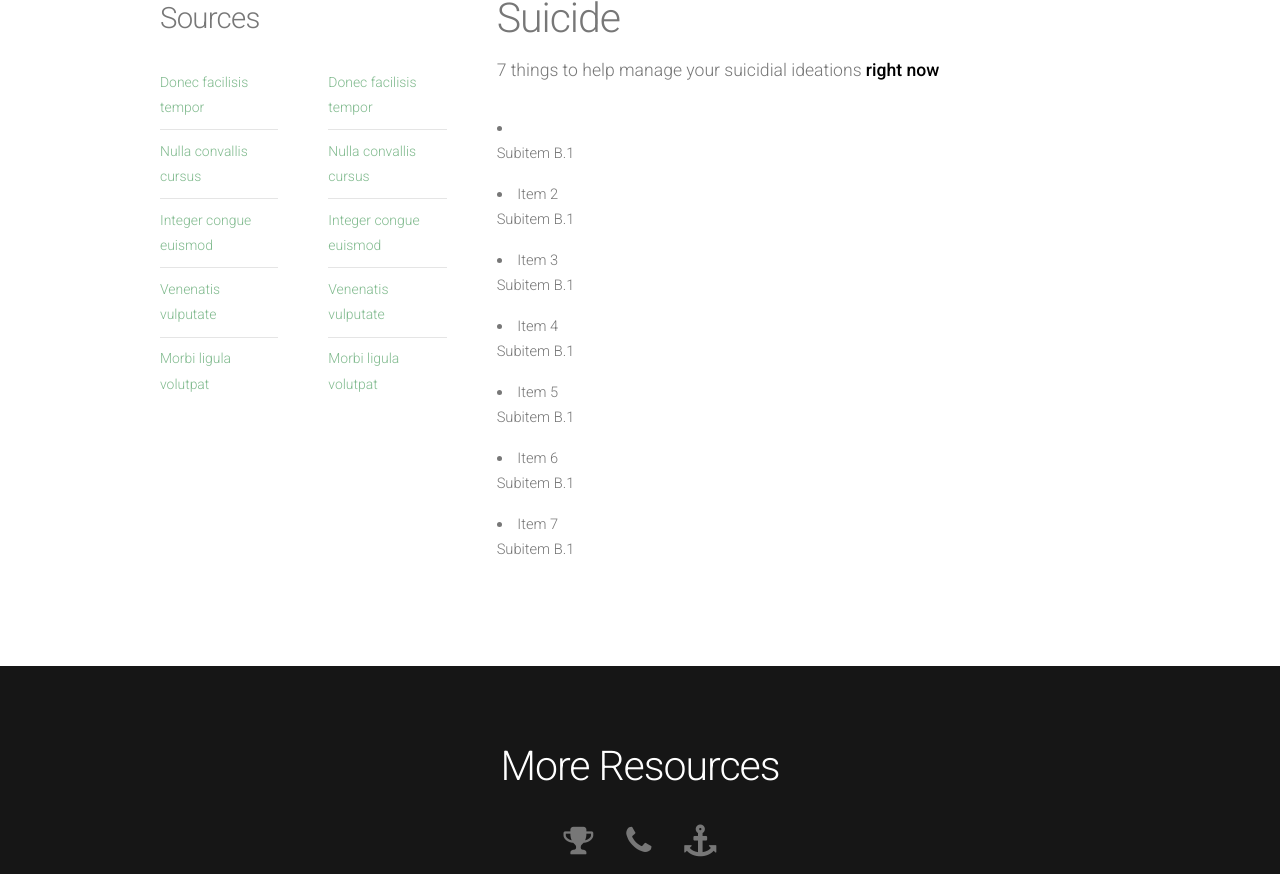
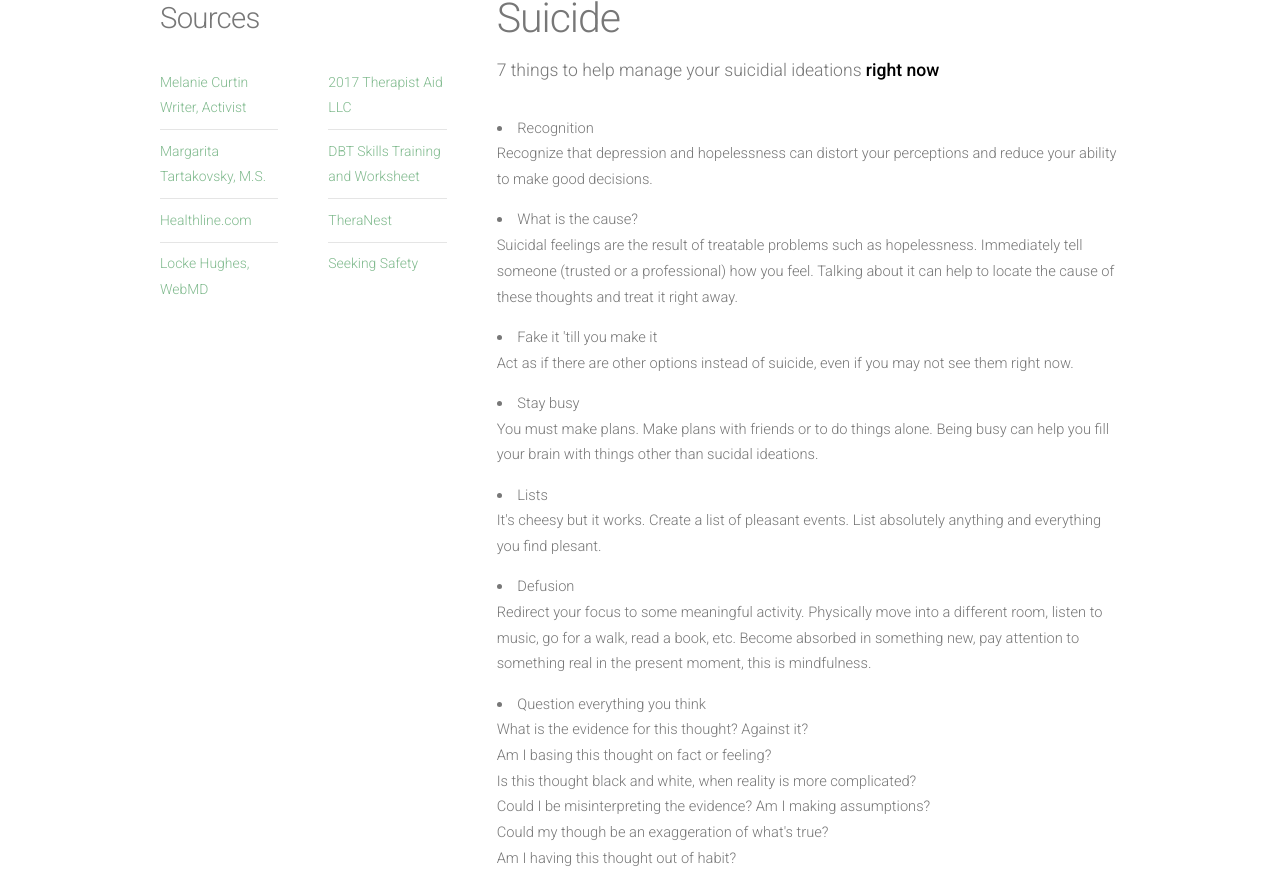
Before and after one commit to whitneymcfaddin/behavioral-health, a plain HTML site: page no-sidebar.html in a window 1280 px wide. Shown: the part 460-1334 px from the top of the page. Drawn offline with nearby package versions, Linux system fonts and the light colour scheme.

Commit message:
done with lists

```diff
--- a/no-sidebar.html
+++ b/no-sidebar.html
@@ -59,20 +59,29 @@
 						<div class="row">
 							<section class="6u">
 								<ul class="default">
-									<li><a href="#">Donec facilisis tempor</a></li>
-									<li><a href="#">Nulla convallis cursus</a></li>
-									<li><a href="#">Integer congue euismod</a></li>
-									<li><a href="#">Venenatis vulputate</a></li>
-									<li><a href="#">Morbi ligula volutpat</a></li>
+									<li><a
+											href="https://www.inc.com/melanie-curtin/9-ways-to-get-rid-of-anxiety-in-5-minutes-or-less.html">Melanie
+											Curtin Writer, Activist
+										</a></li>
+									<li><a href="https://psychcentral.com/lib/9-ways-to-reduce-anxiety-right-here-right-now/">Margarita
+											Tartakovsky, M.S.</a></li>
+									<li><a
+											href="https://www.healthline.com/health/effective-ways-to-fight-anxiety-without-drugs#3">Healthline.com</a>
+									</li>
+									<li><a href="https://www.webmd.com/mental-health/features/ways-to-reduce-anxiety">Locke Hughes,
+											WebMD</a></li>
 								</ul>
 							</section>
 							<section class="6u">
 								<ul class="default">
-									<li><a href="#">Donec facilisis tempor</a></li>
-									<li><a href="#">Nulla convallis cursus</a></li>
-									<li><a href="#">Integer congue euismod</a></li>
-									<li><a href="#">Venenatis vulputate</a></li>
-									<li><a href="#">Morbi ligula volutpat</a></li>
+									<li><a href="https://www.therapistaid.com">2017 Therapist Aid LLC</a></li>
+									<li><a
+											href="https://www.google.com/books/edition/DBT_Skills_Training_Handouts_and_Workshe/-YAaBQAAQBAJ?hl=en&gbpv=1&printsec=frontcover">DBT
+											Skills Training and Worksheet</a></li>
+									<li><a href="https://www.theranest.com">TheraNest</a></li>
+									<li><a
+											href="https://www.google.com/books/edition/Seeking_Safety/BGwQDgAAQBAJ?hl=en&gbpv=1&printsec=frontcover">Seeking
+											Safety</a></li>
 								</ul>
 							</section>
 						</div>
@@ -87,32 +96,37 @@
 							<span class="byline">7 things to help manage your suicidial ideations <strong>right now</strong></span>
 						</header>
 						<p>
-							<li><ul>
-									<li>Subitem B.1</li>
+							<li>Recognition<ul>
+									<li>Recognize that depression and hopelessness can distort your perceptions and reduce your ability to make good decisions.</li>
 								</ul>
 							</li>
-							<li>Item 2 <ul>
-									<li>Subitem B.1</li>
+							<li>What is the cause? <ul>
+									<li>Suicidal feelings are the result of treatable problems such as hopelessness. Immediately tell someone (trusted or a professional) how you feel. Talking about it can help to locate the cause of these thoughts and treat it right away.</li>
 								</ul>
 							</li>
-							<li>Item 3 <ul>
-									<li>Subitem B.1</li>
+							<li>Fake it 'till you make it<ul>
+									<li>Act as if there are other options instead of suicide, even if you may not see them right now.</li>
 								</ul>
 							</li>
-							<li>Item 4 <ul>
-									<li>Subitem B.1</li>
+							<li>Stay busy<ul>
+									<li>You must make plans. Make plans with friends or to do things alone. Being busy can help you fill your brain with things other than sucidal ideations.</li>
 								</ul>
 							</li>
-							<li>Item 5 <ul>
-									<li>Subitem B.1</li>
+							<li>Lists<ul>
+									<li>It's cheesy but it works. Create a list of pleasant events. List absolutely anything and everything you find plesant.</li>
 								</ul>
 							</li>
-							<li>Item 6 <ul>
-									<li>Subitem B.1</li>
+							<li>Defusion<ul>
+									<li>Redirect your focus to some meaningful activity. Physically move into a different room, listen to music, go for a walk, read a book, etc. Become absorbed in something new, pay attention to something real in the present moment, this is mindfulness.</li>
 								</ul>
 							</li>
-							<li>Item 7 <ul>
-									<li>Subitem B.1</li>
+							<li>Question everything you think <ul>
+									<li>What is the evidence for this thought? Against it?</li>
+									<li>Am I basing this thought on fact or feeling?</li>
+									<li>Is this thought black and white, when reality is more complicated?</li>
+									<li>Could I be misinterpreting the evidence? Am I making assumptions?</li>
+									<li>Could my though be an exaggeration of what's true?</li>
+									<li>Am I having this thought out of habit?</li>
 								</ul>
 							</li>
 						</p>
```
Also changed, not shown: index.html (+1 -1 lines), left-sidebar.html (+36 -16 lines), recovery.html (added, +147 -0 lines), right-sidebar.html (+33 -24 lines).
